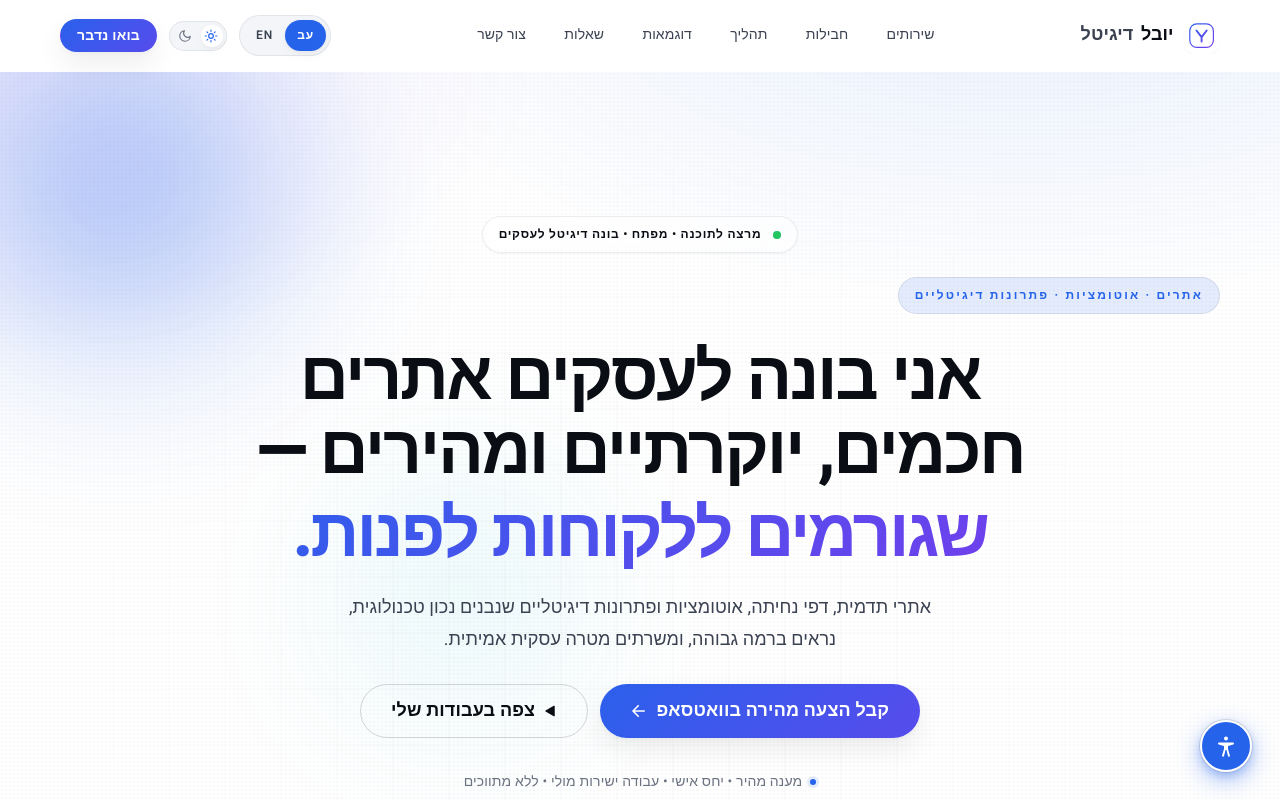
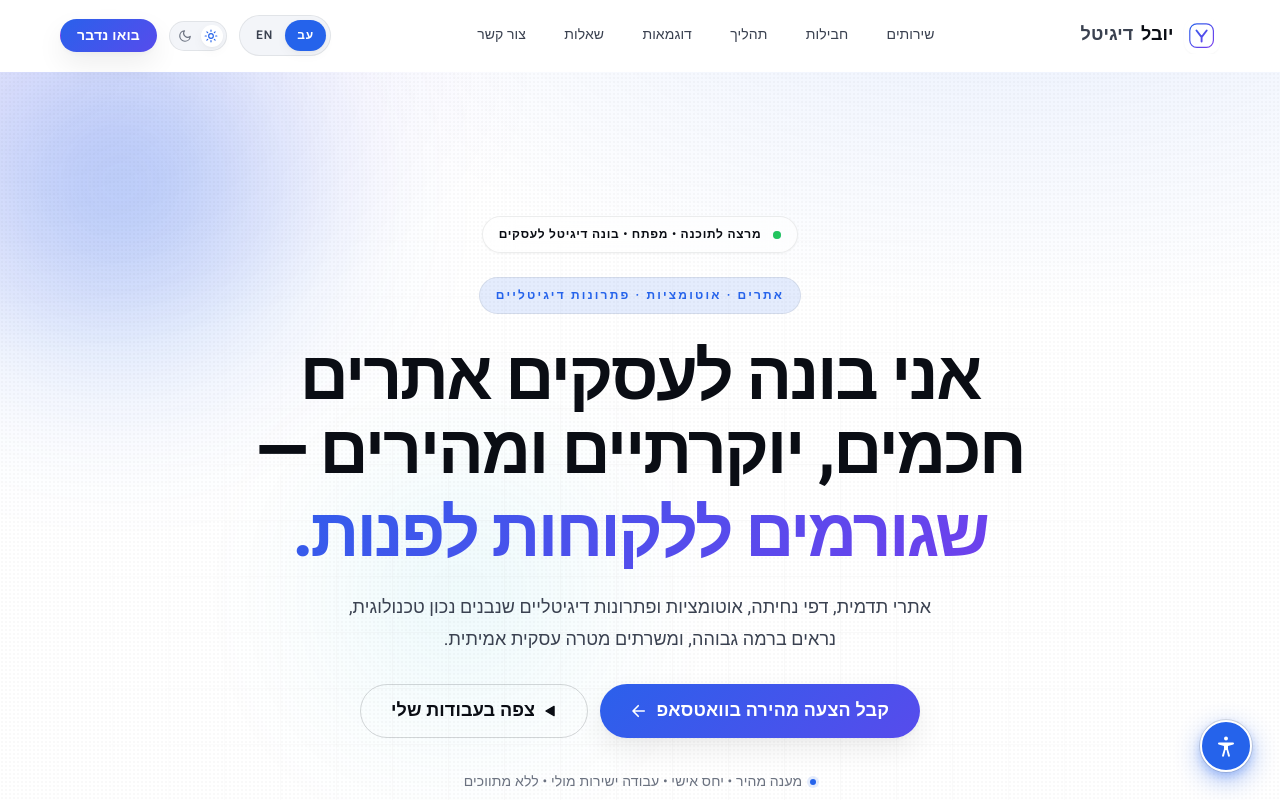
Before and after one commit to yuvalzakay26-ship-it/yuval-digital, a React (Vite) app: page / in a window 1280 px wide. Shown: the top 800 px of the page. Built offline with nearby package versions, Linux system fonts and the light colour scheme.

Commit message:
Fix hero eyebrow alignment using proper CSS specificity

```diff
--- a/src/sections/Hero.css
+++ b/src/sections/Hero.css
@@ -112,11 +112,14 @@
   animation: pulseGlow 2.4s var(--ease-out) infinite;
 }
 
-.hero__eyebrow {
-  /* Override global .eyebrow's align-self: flex-start so the kicker shares
-     the same cross-axis center as .hero__badge inside the flex column. In
-     RTL flex-start is the right edge, which is what made this pill look
-     visibly offset from the centered top badge. */
+/* Specificity 0,2,0 (.hero + .hero__eyebrow) beats the global .eyebrow rule
+   (0,1,0) which sets align-self: flex-start. A bare .hero__eyebrow selector
+   ties on specificity and loses the cascade by source order, because main.jsx
+   imports App (which transitively loads Hero.css) before globals.css — so the
+   global rule ends up later in the bundled stylesheet. In RTL the global's
+   flex-start is the right edge, which is what made this pill look offset from
+   the centered top badge on desktop. */
+.hero .hero__eyebrow {
   align-self: center;
   margin-top: var(--space-1);
 }
```
